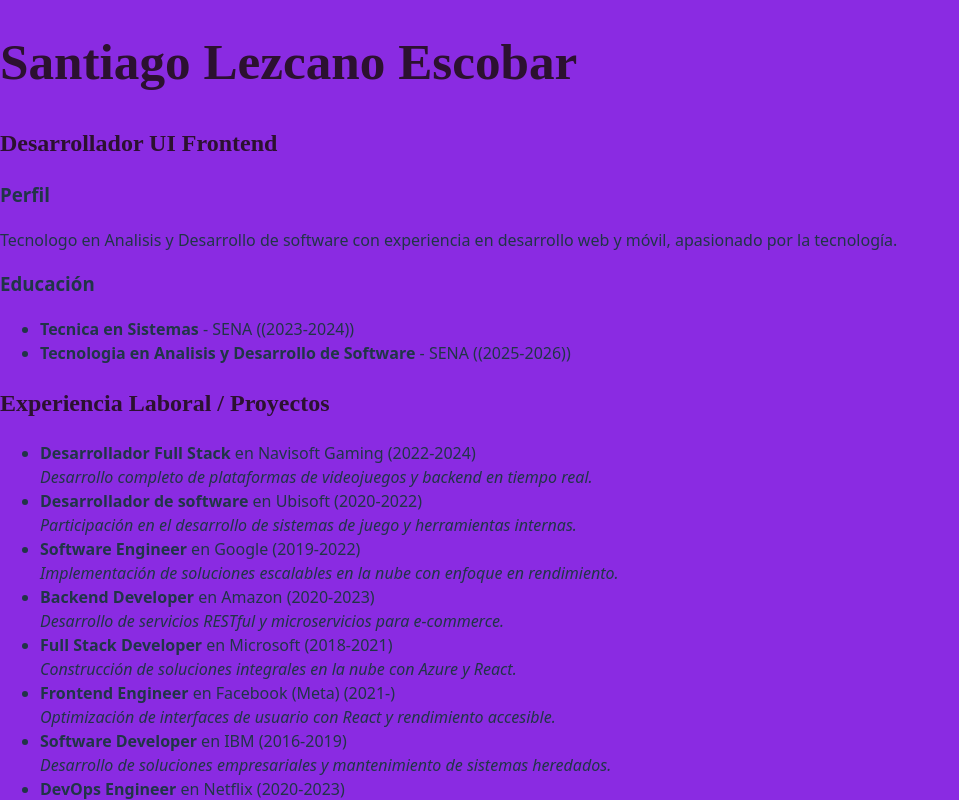
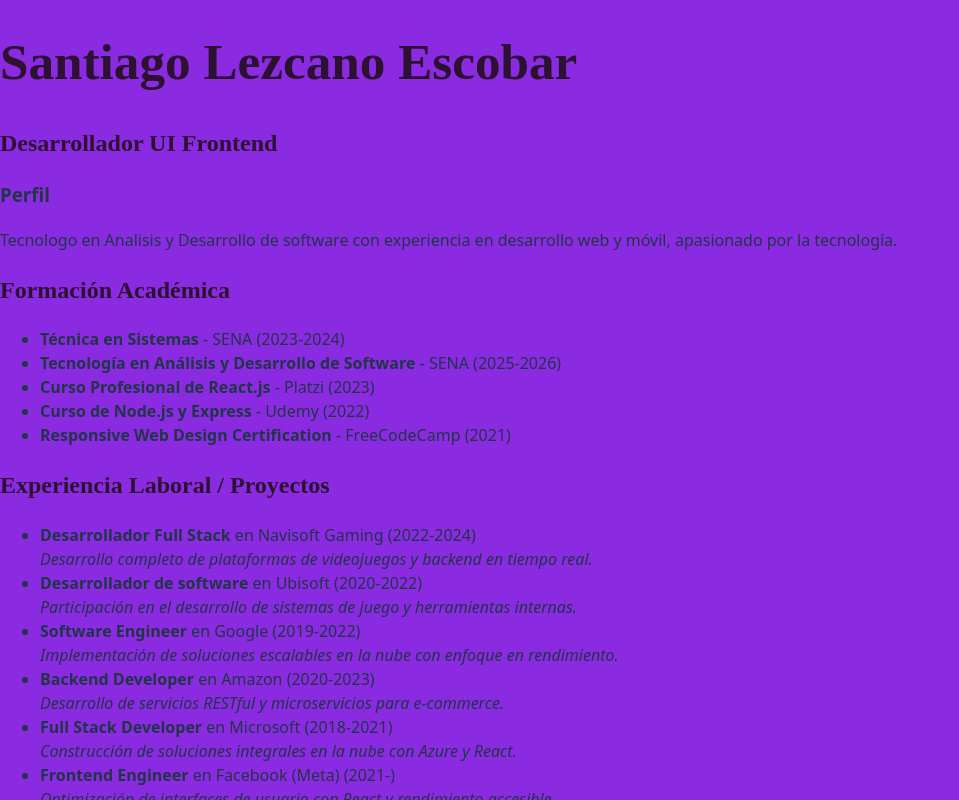
Before and after one commit to Thiago0877/Hoja-de-vida-React, a React (Vite) app: page / in a window 1280 px wide. Shown: the top 800 px of the page, without its empty margins (0-959 px from the left). Built offline with nearby package versions, Linux system fonts and the light colour scheme.

Commit message:
feat: componente Educacion dinamico con formación complementaria

```diff
--- a/src/components/Educacion.jsx
+++ b/src/components/Educacion.jsx
@@ -1,19 +1,42 @@
-export default function Educacion() {
-  const educacion = [
-    { id: 1, titulo: "Tecnica en Sistemas", universidad: "SENA", periodo: "(2023-2024)" },
-    { id: 1, titulo: "Tecnologia en Analisis y Desarrollo de Software", universidad: "SENA", periodo: "(2025-2026)" }
+const educacionData = [
+  {
+    institucion: "SENA",
+    curso: "Técnica en Sistemas",
+    año: "2023-2024"
+  },
+  {
+    institucion: "SENA",
+    curso: "Tecnología en Análisis y Desarrollo de Software",
+    año: "2025-2026"
+  },
+  {
+    institucion: "Platzi",
+    curso: "Curso Profesional de React.js",
+    año: "2023"
+  },
+  {
+    institucion: "Udemy",
+    curso: "Curso de Node.js y Express",
+    año: "2022"
+  },
+  {
+    institucion: "FreeCodeCamp",
+    curso: "Responsive Web Design Certification",
+    año: "2021"
+  }
 ];
 
-  return (
-    <section>
-      <h3>Educación</h3>
+const Educacion = () => (
+  <div>
+    <h2>Formación Académica</h2>
     <ul>
-        {educacion.map((edu) => (
-          <li key={edu.id}>
-            <strong>{edu.titulo}</strong> - {edu.universidad} ({edu.periodo})
+      {educacionData.map((edu, i) => (
+        <li key={i}>
+          <strong>{edu.curso}</strong> - {edu.institucion} ({edu.año})
         </li>
       ))}
     </ul>
-    </section>
+  </div>
 );
-}
+
+export default Educacion;
```
Lines whose indentation alone changed are shown as unchanged.
